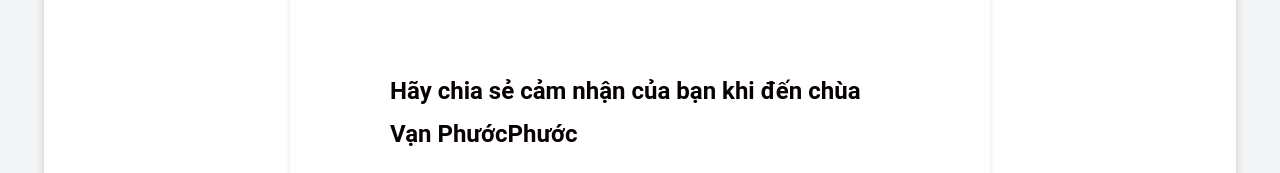
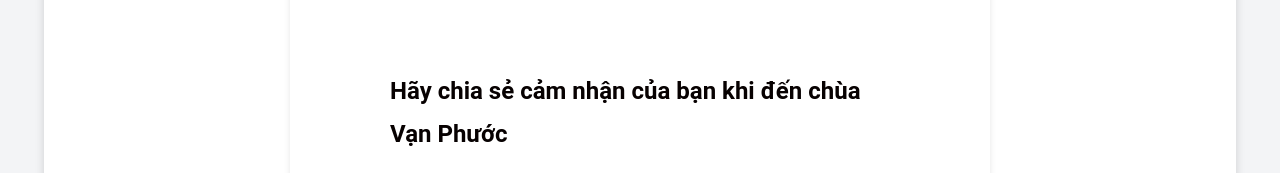
Before and after one commit to nhom2-12a1-phanliem/diemthamtieubieuquanbentre, a plain HTML site: page cvp.html in a window 1280 px wide. Shown: the part 5774-5947 px from the top of the page. Drawn offline with Linux system fonts and the light colour scheme.

Commit message:
Update cvp.html

```diff
--- a/cvp.html
+++ b/cvp.html
@@ -296,7 +296,7 @@ color:#070101;
             <li>Nếu có cơ hội, hãy tìm hiểu thêm về lịch sử, văn hóa và truyền thống Phật giáo tại địa phương để có trải nghiệm sâu sắc hơn khi thăm chùa Vạn Phước.</li>
         </div>
     <div class="review-section">
-        <h2>Hãy chia sẻ cảm nhận của bạn khi đến chùa Vạn PhướcPhước</h2>
+        <h2>Hãy chia sẻ cảm nhận của bạn khi đến chùa Vạn Phước</h2>
             <div class="rating">
               <span class="star" data-value="1">★</span>
               <span class="star" data-value="2">★</span>
```
